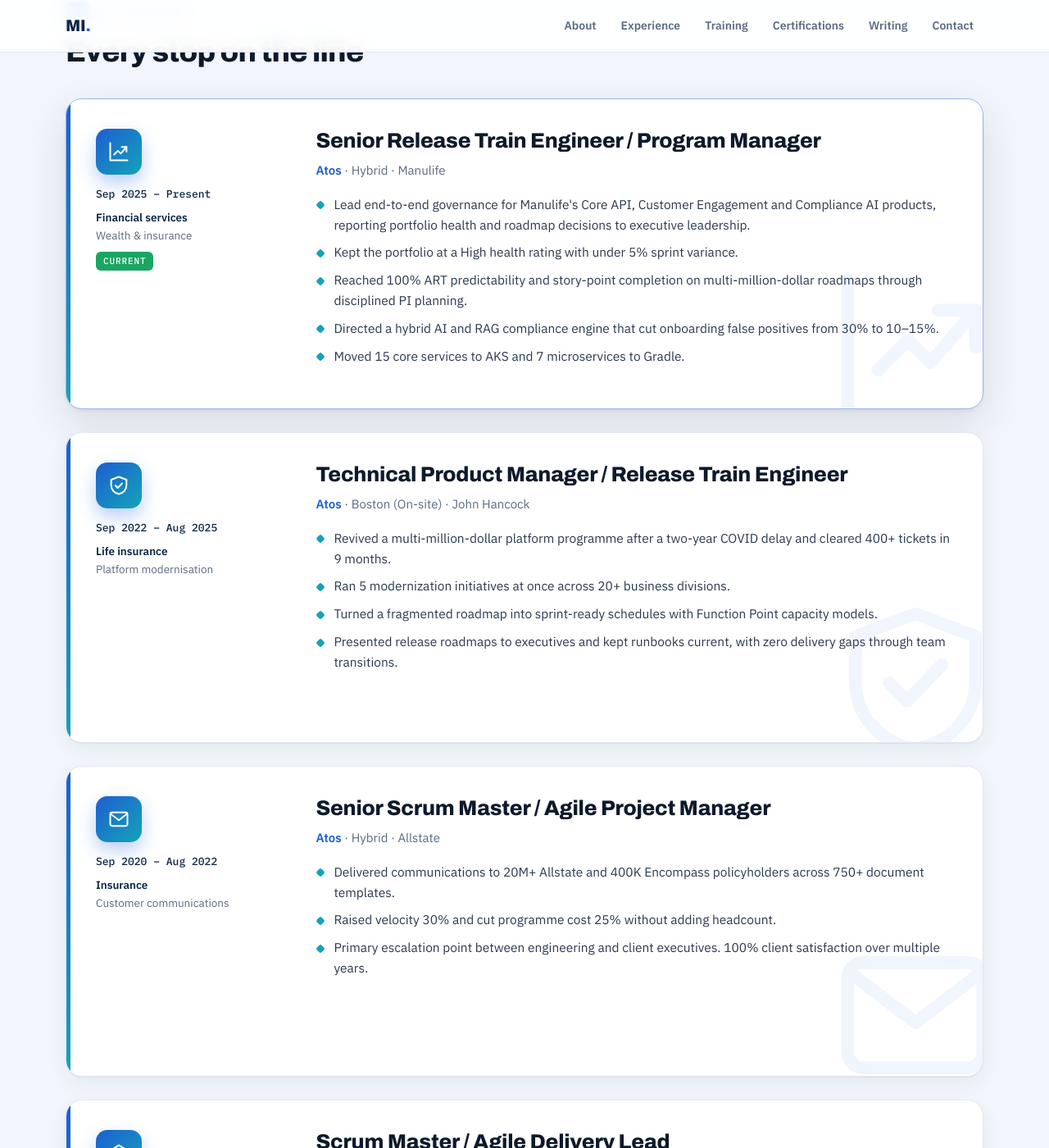
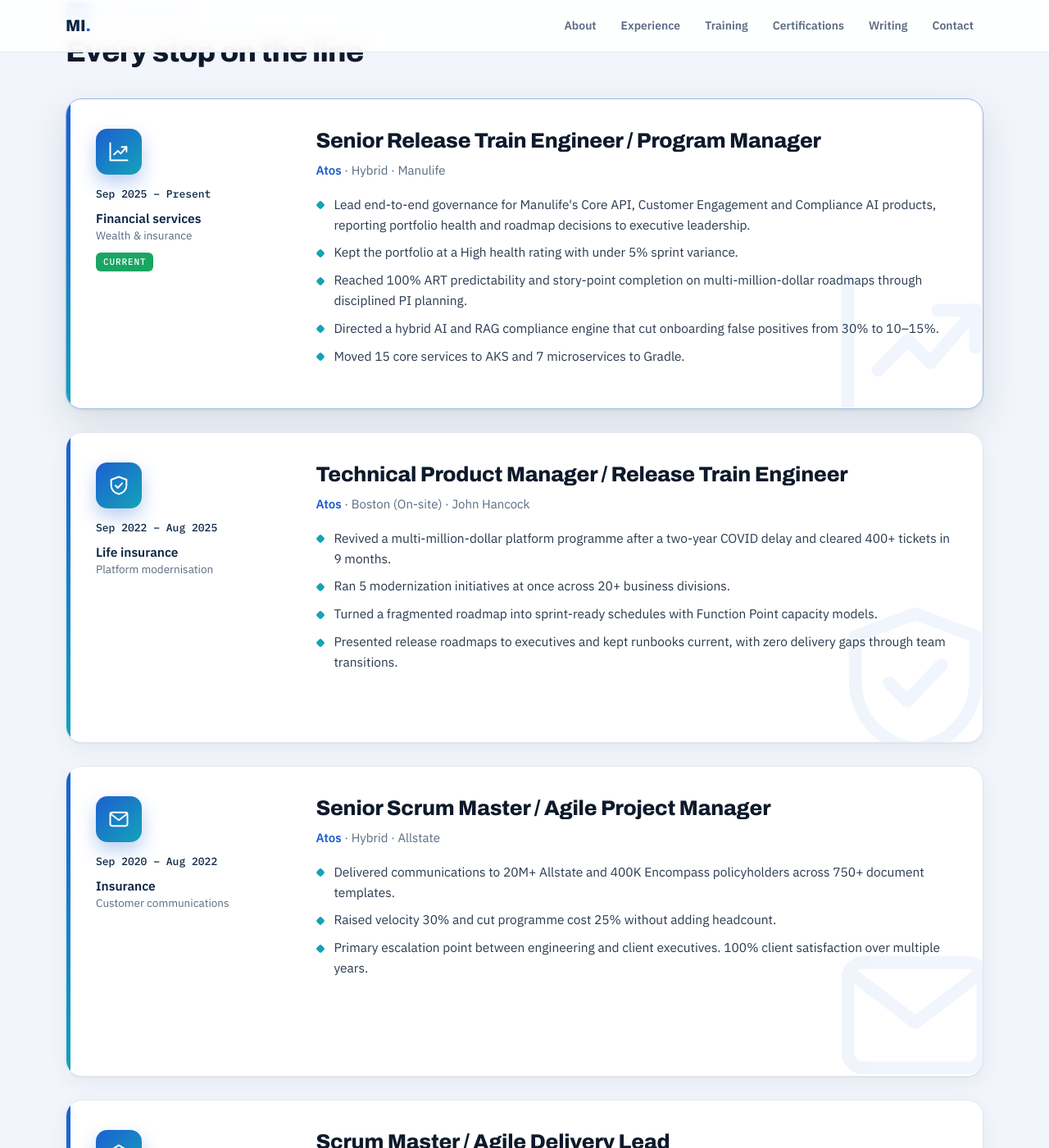
Before and after one commit to Madhan-I/Madhan-I.github.io, a Jekyll site: the page built from index.html, in a window 1280 px wide and 1400 px high, scrolled down 2012 px. Shown: the whole window at 82% size. Built offline with Jekyll 4.4.1, drawn with Linux system fonts in a browser that asks for light colours.

Commit message:
Sector first line larger and bolder
Co-Authored-By: Claude Opus 5.5 <noreply@anthropic.com>
Claude-Session: https://claude.ai/code/session_01MFRrTt7LBDdX57m85KHNGp

```diff
--- a/assets/css/style.css
+++ b/assets/css/style.css
@@ -163,7 +163,8 @@ h1 .last { color: var(--brand); }
 .job-icon .ic { width: 28px; height: 28px; }
 .when { font: 600 13px/1.3 var(--mono); color: var(--navy); margin-top: 6px; }
 .sector { display: flex; flex-direction: column; gap: 2px; font-size: 13.5px; line-height: 1.45; color: var(--muted); }
-.sector span:first-child { color: var(--navy); font-weight: 600; }
+.sector span:first-child { color: var(--navy); font-weight: 700; font-size: 15.5px; line-height: 1.3; }
+.sector span + span { font-size: 13.5px; }
 .now-tag { font: 700 11px/1 var(--mono); letter-spacing: .08em; text-transform: uppercase; color: #FFFFFF; background: #1AA563; padding: 6px 9px; border-radius: 6px; }
 .job-body h3 { margin: 0; font-weight: 800; font-size: clamp(20px, 2vw, 26px); line-height: 1.2; letter-spacing: -0.01em; }
 .org { margin: 8px 0 0; color: var(--muted); font-size: 15px; }
```
